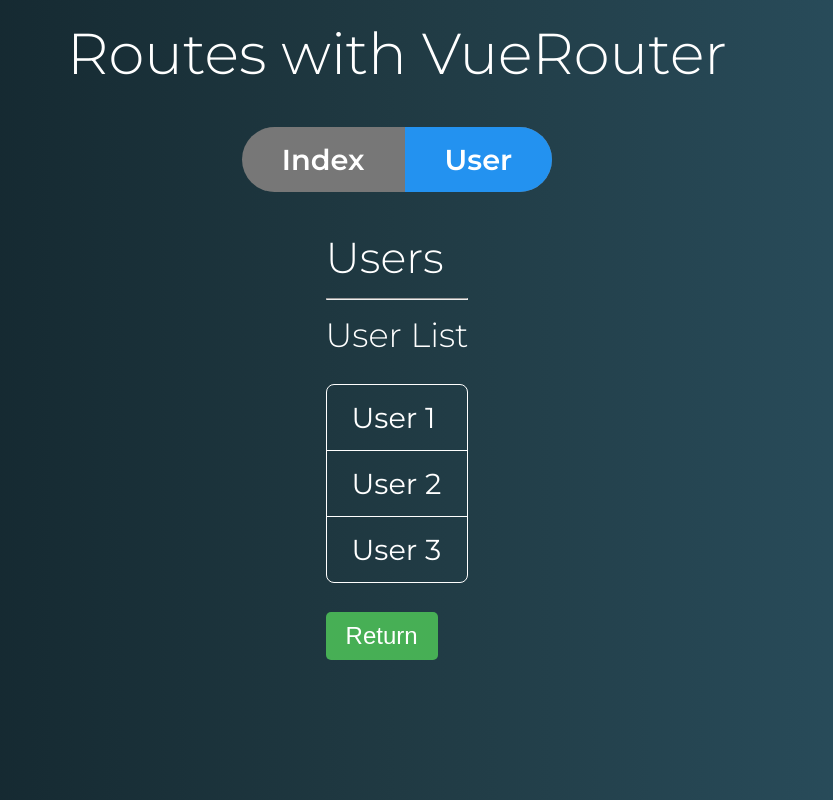
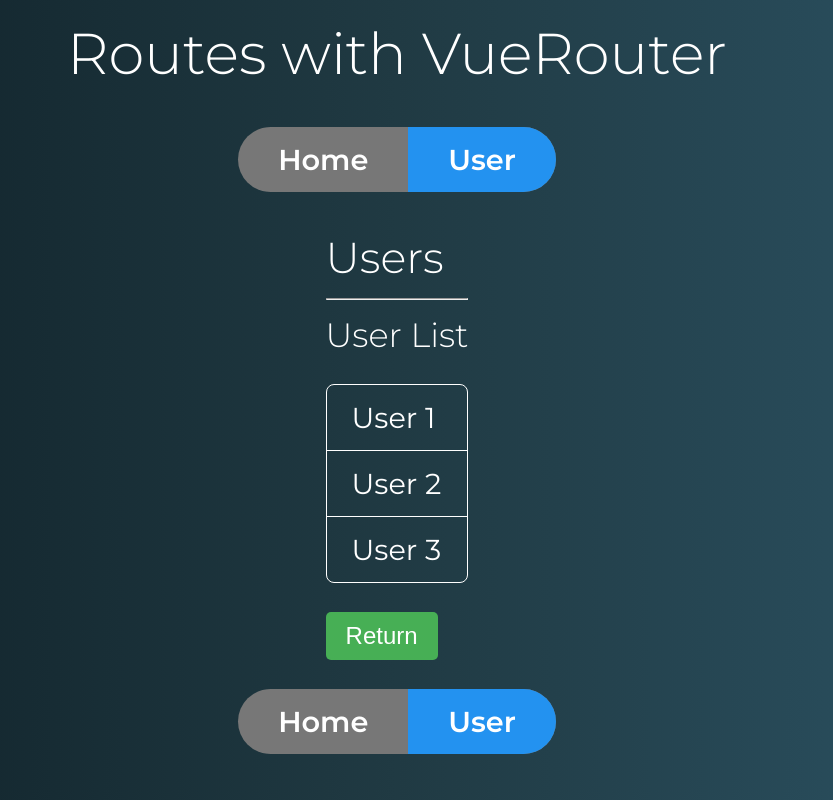
Before and after one commit to pedrosales/VueJS, a Vue app in the folder vue-router/routes-exercises/: page /users in a window 1280 px wide. Shown: the whole page, without its empty margins (243-1076 px from the left). Built offline with nearby package versions, Linux system fonts and the light colour scheme.

Commit message:
multiple view routes

```diff
--- a/vue-router/routes-exercises/src/App.vue
+++ b/vue-router/routes-exercises/src/App.vue
@@ -1,17 +1,15 @@
 <template>
   <div id="app">
     <h1>Routes with VueRouter</h1>
-    <Menu />
+    <router-view name="menu" />
     <router-view />
+    <router-view name="menuBottom" />
   </div>
 </template>
 
 <script>
-import Menu from "./components/template/Menu.vue";
-
 export default {
   name: "App",
-  components: { Menu },
 };
 </script>
 
--- /dev/null
+++ b/vue-router/routes-exercises/src/components/template/MenuAlt.vue
@@ -0,0 +1,19 @@
+<template>
+  <nav class="menu">
+    <ul>
+      <router-link to="/" tag="li" active-class="active" exact>
+        <a>Home</a>
+      </router-link>
+      <router-link to="/users" tag="li" active-class="active">
+        <a>User</a>
+      </router-link>
+    </ul>
+  </nav>
+</template>
+
+<script>
+export default {};
+</script>
+
+<style>
+</style>
--- a/vue-router/routes-exercises/src/router.js
+++ b/vue-router/routes-exercises/src/router.js
@@ -2,6 +2,8 @@ import Vue from "vue";
 import Router from "vue-router";
 
 import Index from "./components/IndexComponent";
+import Menu from "./components/template/Menu";
+import MenuAlt from "./components/template/MenuAlt";
 
 import User from "./components/user/User";
 import UserList from "./components/user/UserList";
@@ -14,11 +16,20 @@ export default new Router({
     mode: "history",
     routes: [{
         path: "/",
-        component: Index,
-        name: "index"
+        //component: Index,
+        name: "index",
+        components: {
+            default: Index,
+            menu: Menu
+        }
     }, {
         path: "/users",
-        component: User,
+        //component: User,
+        components: {
+            default: User,
+            menu: MenuAlt,
+            menuBottom: MenuAlt
+        },
         props: true,
         children: [{
                 path: "",
```
